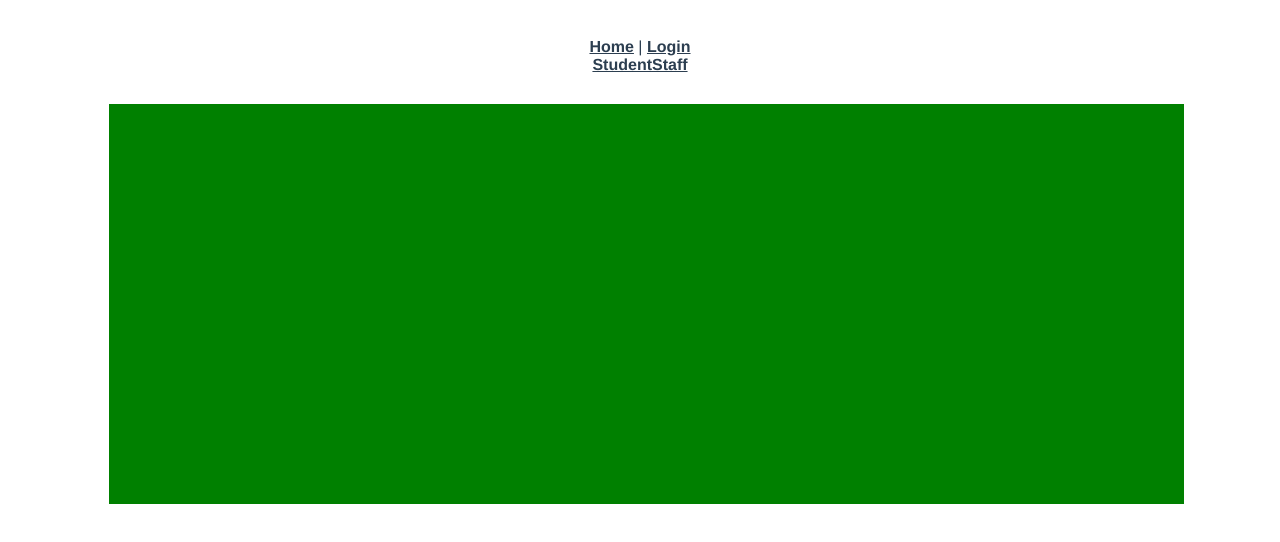
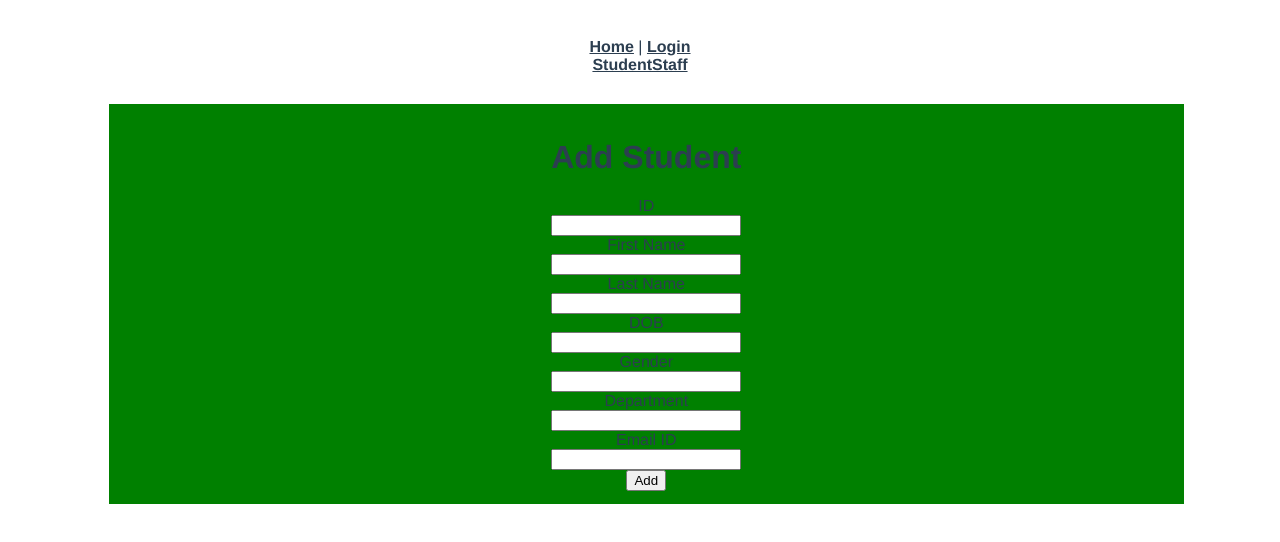
Before and after one commit to Loort512/Webentwicklung, a Vue app in the folder ManagementSystem/frontend_v2/: page /#/addstudent in a window 1280 px wide. Shown: the top 542 px of the page. Built offline with nearby package versions, Linux system fonts and the light colour scheme.

Commit message:
add'add student' functionality

```diff
--- a/ManagementSystem/frontend_v2/src/App.vue
+++ b/ManagementSystem/frontend_v2/src/App.vue
@@ -16,15 +16,22 @@
 export default{
   data(){
     return{
-      roleAdmin: true
+      roleAdmin: true,//this.$store.state.loggedInAs === "admin",
+      storeState: this.$store.state.loggedInAs
     }
   },
-  computed(){
-    console.log("computed");
-    console.log("session: ", sessionStorage.getItem("loggedIn"))
-    if(sessionStorage.getItem("loggedIn") === "admin"){
-        roleAdmin = true;
+  created(){
+    this.$watch('storeState', (newSTate) =>{
+      console.log("storeState changeds")
+    } )
+  } ,
+  watch: {
+    storeState(var1, var2){
+      console.log("var1: ", var1);
+      console.log("var2: ", var2);
+       console.log("store loggedInAs: ", this.$store.state.loggedInAs)
     }
+
   }
 
 }
--- a/ManagementSystem/frontend_v2/src/router/index.js
+++ b/ManagementSystem/frontend_v2/src/router/index.js
@@ -3,6 +3,7 @@ import HomeView from '../views/HomeView.vue'
 import StudentView from '../views/StudentView.vue'
 import LoginView from '../views/LoginView.vue'
 import StaffView from '../views/StaffView.vue'
+import AddStudentView from '../views/AddStudentView.vue'
 
 const routes = [
   {
@@ -34,6 +35,11 @@ const routes = [
     path: '/staff',
     name: 'staff',
     component: StaffView
+  } ,
+  {
+    path: '/addstudent',
+    name: 'addstudent',
+    component: AddStudentView
   }
 ]
 
--- a/ManagementSystem/frontend_v2/src/store/index.js
+++ b/ManagementSystem/frontend_v2/src/store/index.js
@@ -2,12 +2,28 @@ import { createStore } from 'vuex'
 
 export default createStore({
   state: {
+    students:[] ,
+    loggedInAs: String
   },
   getters: {
   },
   mutations: {
+    addStudent: (state, payload) =>{
+      console.log("addStudent")
+      state.students.push(payload);
+    } ,
+    loggedInAs: (state, payload) =>{
+      state.loggedInAs = payload;
+    }
   },
   actions: {
+    addStudent: (context, payload) =>{
+      context.commit('addStudent', payload);
+    },
+    loggedInAs: (context, payload) =>{
+      context.commit("loggedInAs", payload);
+    }
+
   },
   modules: {
   }
--- /dev/null
+++ b/ManagementSystem/frontend_v2/src/views/AddStudentView.vue
@@ -0,0 +1,122 @@
+<template>
+    <div class="addStudent">
+        <form>
+
+        <h1>Add Student</h1>
+        <div class="inputForm">
+            <label for="studentID">ID</label>
+            <input v-model="student.id"
+                id="studentID"
+                class="input"
+                type="text"/>
+        </div>
+
+        <div class="inputForm">
+            <label for="firstName">First Name</label>
+            <input v-model="student.firstName"
+                id="firstName"
+                class="input"
+                type="text"/>
+        </div>
+
+        <div class="inputForm">
+            <label for="lastName">Last Name</label>
+            <input v-model="student.lastName"
+                id="lastName"
+                class="input"
+                type="text"/>
+        </div>
+
+
+        <div class="inputForm">
+            <label for="dob">DOB</label>
+                <input v-model="student.dob"
+                id="DOB"
+                class="input"
+                type="text"/>
+        </div>
+
+
+        <div class="inputForm">
+            <label for="dob">Gender</label>
+            <input v-model="student.gender"
+                id="gender"
+                class="input"
+                type="text"/>
+        </div>
+
+        <div class="inputForm">
+            <label for="dob">Department</label>
+            <input v-model="student.department"
+                id="department"
+                class="input"
+                type="text"/>
+        </div>
+
+        <div class="inputForm">
+            <label for="dob">Email ID</label>
+            <input v-model="student.emailID"
+                id="emailID"
+                class="input"
+                type="text"/>
+        </div>
+
+
+
+        <button id="btnAddStudent" type="button" @click="addStudent()">Add</button>
+</form>
+    </div>
+</template>
+<script>
+import Alert from '../components/Alert.vue'
+
+export default {
+  name: 'LoginView',
+  data(){
+      return{
+          student:{
+              id: '',
+              firstName: '',
+              lastName: '',
+              dob: '',
+              gender: '',
+              department: '',
+              emailID: ''
+          }
+      }
+  },
+  components:{
+      Alert
+  },
+  methods:{
+      addStudent(){
+          console.log("addStudent");
+          let student ={
+              id: this.student.id,
+              firstName: this.student.firstName,
+              lastName: this.student.lastName,
+              dob: this.student.dob,
+              gender: this.student.gender,
+              department: this.student.department,
+              emailID: this.student.emailID
+          }
+          this.$store.dispatch('addStudent', student);
+          console.log("store: ",this.$store.state.students);
+
+          this.$router.push({ path: '/student' }  )
+      }
+  }
+}
+</script>
+<style scoped>
+.addStudent{
+    display: flex;
+    flex-direction: column;
+    justify-content: center;
+    align-items: center;
+}
+.inputForm{
+    display: flex;
+    flex-direction: column;
+}
+</style>
--- a/ManagementSystem/frontend_v2/src/views/LoginView.vue
+++ b/ManagementSystem/frontend_v2/src/views/LoginView.vue
@@ -72,16 +72,20 @@ export default {
           console.log("login: ", type);
           if(type === "staff"){
               if(this.emailStaff === "staff" && this.passwordStaff === "staff"){
-                sessionStorage.setItem("loggedIn", "staff");
+                var roleStaff = "staff";
+                this.$store.dispatch('loggedInAs', roleStaff);
+                //sessionStorage.setItem("loggedIn", "staff");
                 succeed = true;
               }
           }else if(type === "admin"){
               if(this.emailAdmin === "admin" && this.passwordAdmin === "admin"){
-                sessionStorage.setItem("loggedIn", "admin");
+                var roleAdmin = "admin"
+                this.$store.dispatch('loggedInAs', roleAdmin);
+                //sessionStorage.setItem("loggedIn", "admin");
                 succeed = true;
               }
           }
-          console.log("loggedIn: ", sessionStorage.getItem("loggedIn"));
+          console.log("loggedIn: ", this.$store.state.loggedInAs);
           if(succeed){
               this.showAlert = false;
               this.$router.push( {path: '/'}  )
--- a/ManagementSystem/frontend_v2/src/views/StudentView.vue
+++ b/ManagementSystem/frontend_v2/src/views/StudentView.vue
@@ -12,14 +12,16 @@
                 <th>Department</th>
                 <th>Email ID</th>
             </tr>
-            <tr>
-                <th>test</th>
-                <th>test</th>
-                <th>test</th>
-                <th>test</th>
-                <th>test</th>
-                <th>test</th>
-                <th>test</th>
+            <tr v-for="student in students">
+                <th> {{student.id}} </th>
+                <th> {{student.firstName}} </th>
+                <th> {{student.lastName}} </th>
+                <th> {{student.dob}} </th>
+                <th> {{student.gender}} </th>
+                <th> {{student.department}} </th>
+                <th> {{student.emailID}} </th>
+                <th>  <input type="button" value="UPDATE" @click="updateStudent(student.id)"/> </th>
+                <th>  <input type="button" value="DELETE" @click="deleteStudent(student.id)"/> </th>
             </tr>
         </table>
     </div>
@@ -32,18 +34,28 @@ export default{
     name: 'AdminView',
     data(){
         return{
-
+            students:[]
         }
     },
     components:{
         InputModal
     } ,
-    computed(){
-
+    mounted(){
+        console.log("created StudentView")
+        this.students = this.$store.state.students
+        console.log("students: ", this.students)
     },
     methods:{
       addStudent(){
           console.log("addStudent")
+          this.$router.push({path: '/addstudent'}  )
+      } ,
+      updateStudent(id){
+          console.log("updateStudent ", id)
+          //this.$router.push({path: '/addStudent'} )
+      } ,
+      deleteStudent(id){
+          console.log("delete Student ", id)
       }
     }
 }
```
